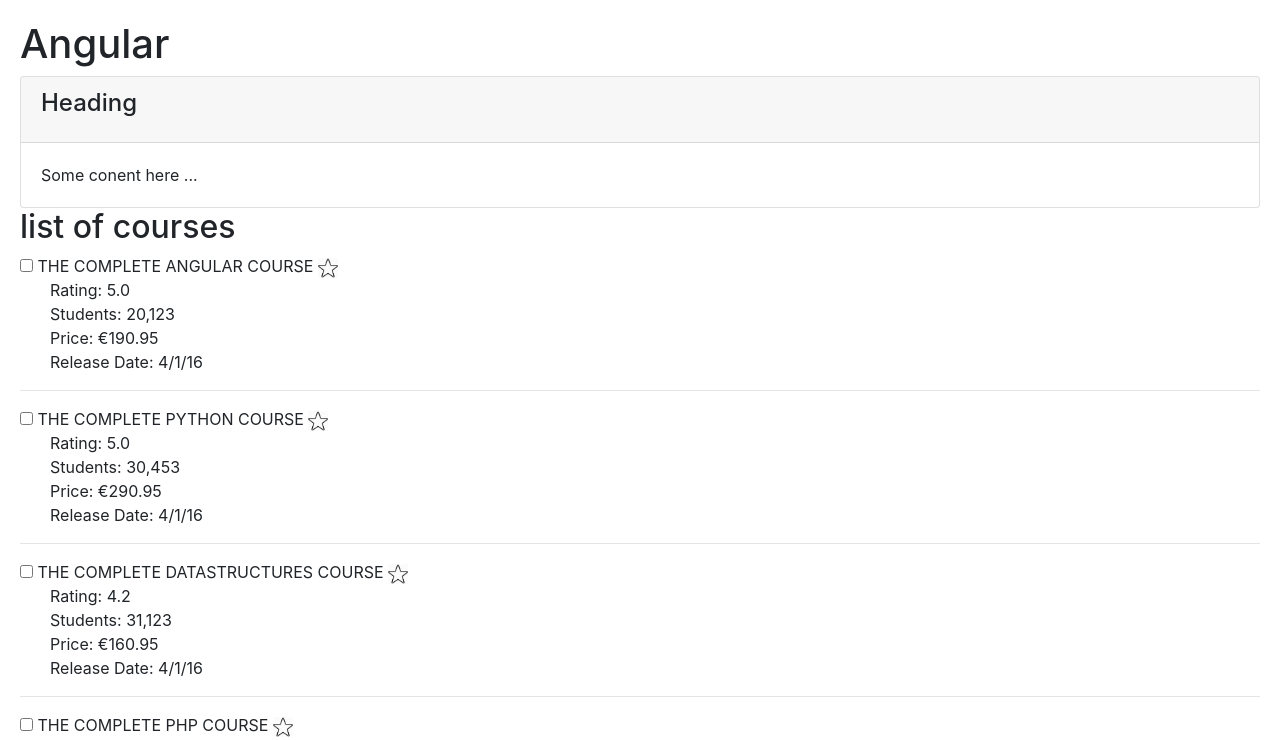
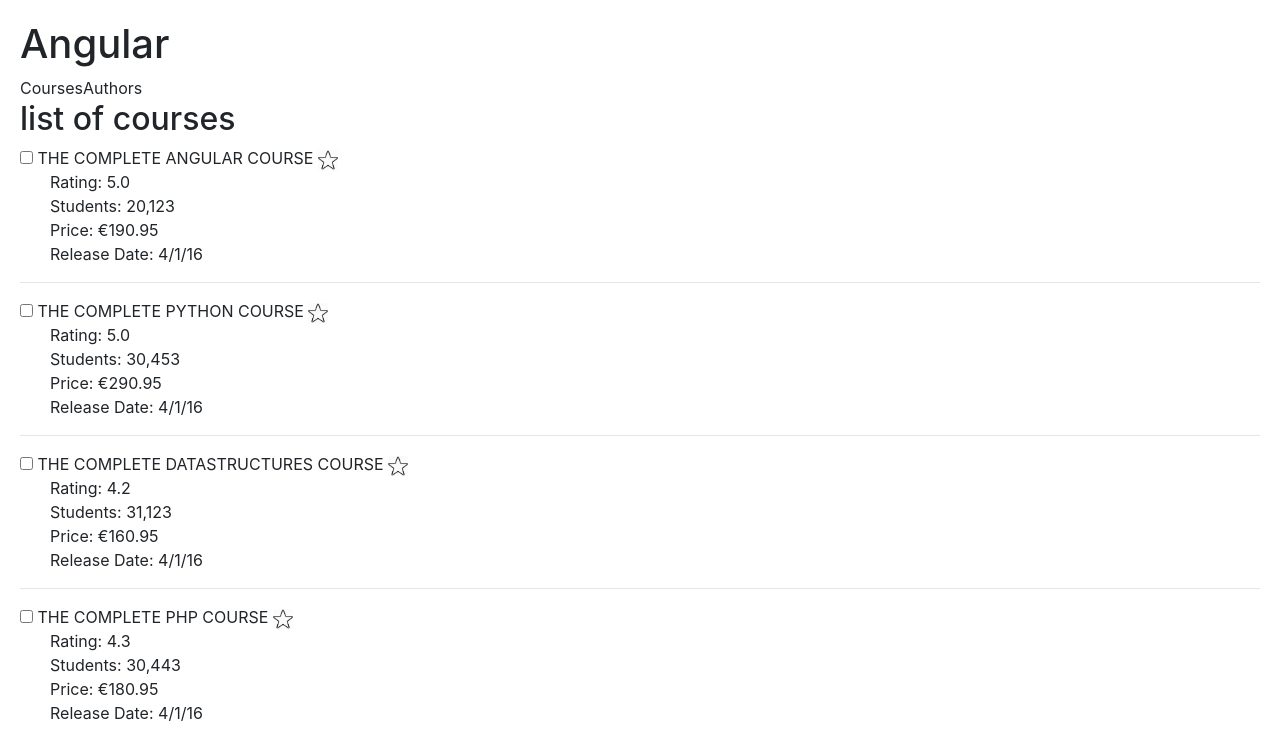
Before and after one commit to brahmajirao/angularPractice, an Angular app: page / in a window 1280 px wide. Shown: the top 740 px of the page. Built offline with nearby package versions, Linux system fonts and the light colour scheme.

Commit message:
ngSwitch directive

```diff
--- a/src/app/app.component.html
+++ b/src/app/app.component.html
@@ -1,9 +1,16 @@
 <h1>Angular</h1>
+<ul class="nav nav-pills">
+    <li [class.active]="viewMode=='courses'"><a (click)="viewMode='courses'">Courses</a></li>
+    <li [class.active]="viewMode=='authors'"><a (click)="viewMode='authors'">Authors</a></li>
+</ul>
+<div [ngSwitch]="viewMode">
+    <div *ngSwitchCase="'courses'"><courses></courses></div>
+    <div *ngSwitchCase="'authors'"><authors></authors></div>
+</div>
+
 <app-panel>
     <div class="heading">Heading</div>
     <div class="body">
         Some conent here ...
     </div>
 </app-panel>
-<courses></courses>
-<authours></authours>
--- a/src/app/app.component.ts
+++ b/src/app/app.component.ts
@@ -2,11 +2,11 @@
 
 @Component({
   selector: 'app-root',
-  templateUrl: './app.component.html',
-  styleUrls: ['./app.component.css']
+  templateUrl: './app.component.html'
 })
 export class AppComponent {
   title = 'Angular app';
+  viewMode = 'courses';
   post = {
     title: "Title",
     isFovorite: true
--- a/src/app/authors/authors.component.ts
+++ b/src/app/authors/authors.component.ts
@@ -2,7 +2,7 @@
 import { AuthorsService } from '../authors.service';
 
 @Component({
-    selector:'authours',
+    selector:'authors',
     templateUrl:"./authors.component.html"
 })
 export class AuthorsComponent{
```
